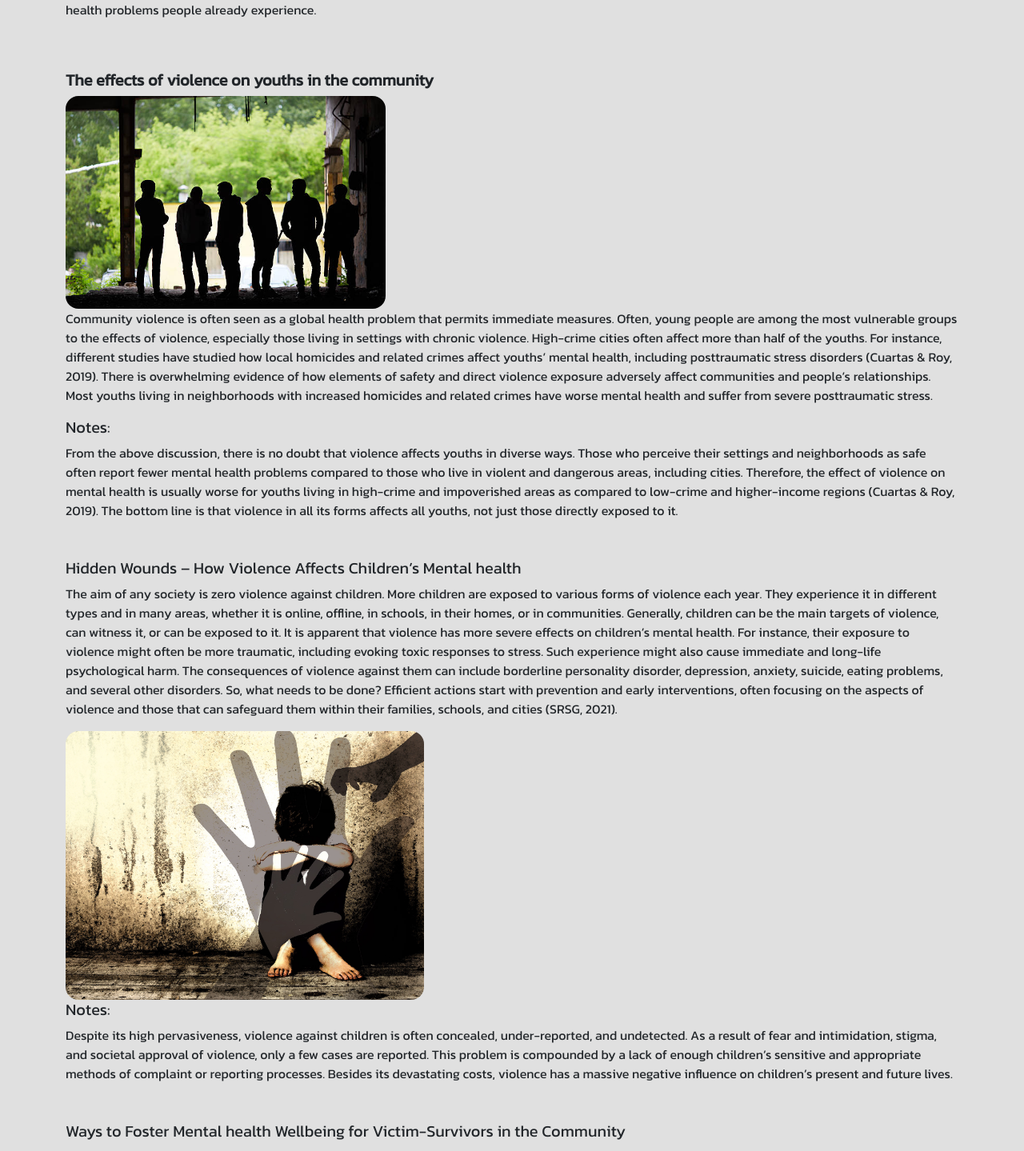
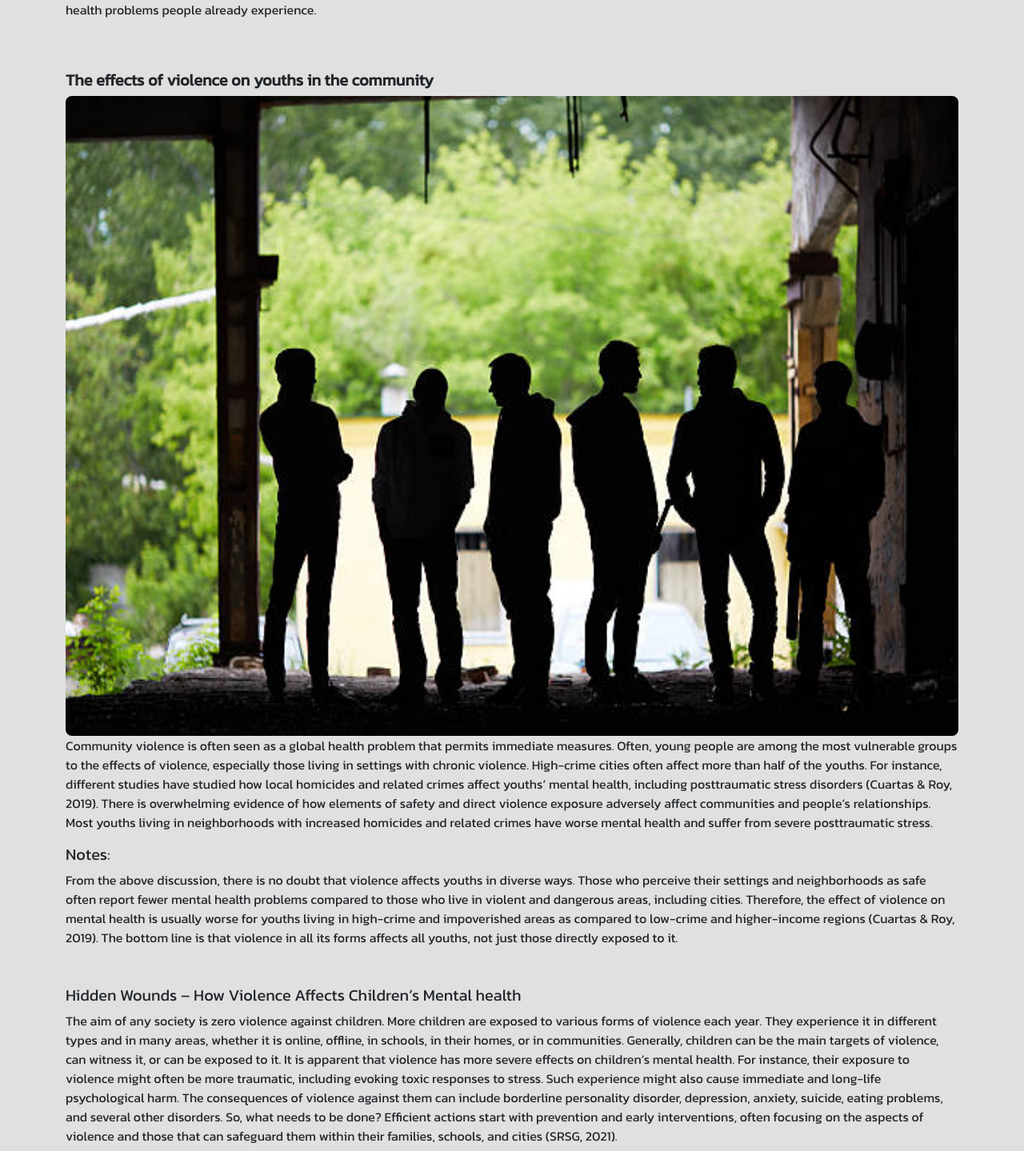
Before and after one commit to Roche001/campaign-website, a React (Create React App) app: page / in a window 1280 px wide. Shown: the part 1184-2623 px from the top of the page at 80% size. Built offline with nearby package versions, Linux system fonts and the light colour scheme; a web font is replaced by a local one.

Commit message:
update changes

```diff
--- a/src/components/hidden/Hidden.css
+++ b/src/components/hidden/Hidden.css
@@ -1,4 +1,5 @@
 .hidden-text img {
-  width: 28rem;
-  border-radius: 1rem;
+  height: 50rem;
+  width: 100%;
+  border-radius: 0.5rem;
 }
--- a/src/components/violence/Violence.css
+++ b/src/components/violence/Violence.css
@@ -2,6 +2,7 @@
   font-weight: 700;
 }
 .violence-text img {
-  width: 25rem;
-  border-radius: 1rem;
+  height: 50rem;
+  width: 100%;
+  border-radius: 0.5rem;
 }
--- a/src/components/wellbeing/Wellbeing.css
+++ b/src/components/wellbeing/Wellbeing.css
@@ -1,6 +1,7 @@
 .space img {
   height: 50rem;
   width: 100%;
+  border-radius: 0.5rem;
 }
 
 .references {
```
